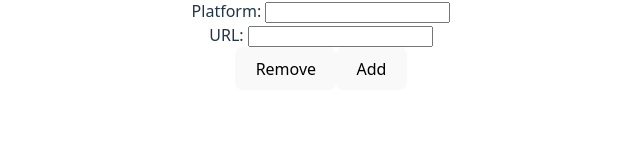
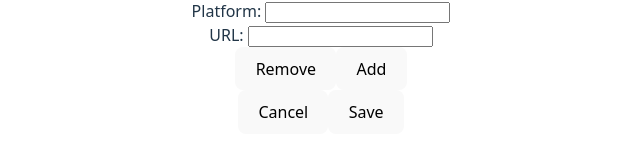
Before and after one commit to pavlevuksanovic08/odin-cv-app, a React (Vite) app: page / in a window 1280 px wide. Shown: the part 1376-1532 px from the top of the page, without its empty margins (319-959 px from the left). Before the commit the page ends 1498 px from the top, so only its background shows below. Built offline with nearby package versions, Linux system fonts and the light colour scheme.

Commit message:
adding cancel and save buttons and onClick funcs

```diff
--- a/src/components/loadEditor.jsx
+++ b/src/components/loadEditor.jsx
@@ -28,6 +28,10 @@ export default function LoadEditor({ sections, handlers }) {
                     )
                 }
             })}
+            <div>
+                <button onClick={() => handlers.switchToPreview()}>Cancel</button>
+                <button onClick={() => {handlers.saveChanges(); handlers.switchToPreview()}}>Save</button>
+            </div>
         </div>
     )
 }
```
